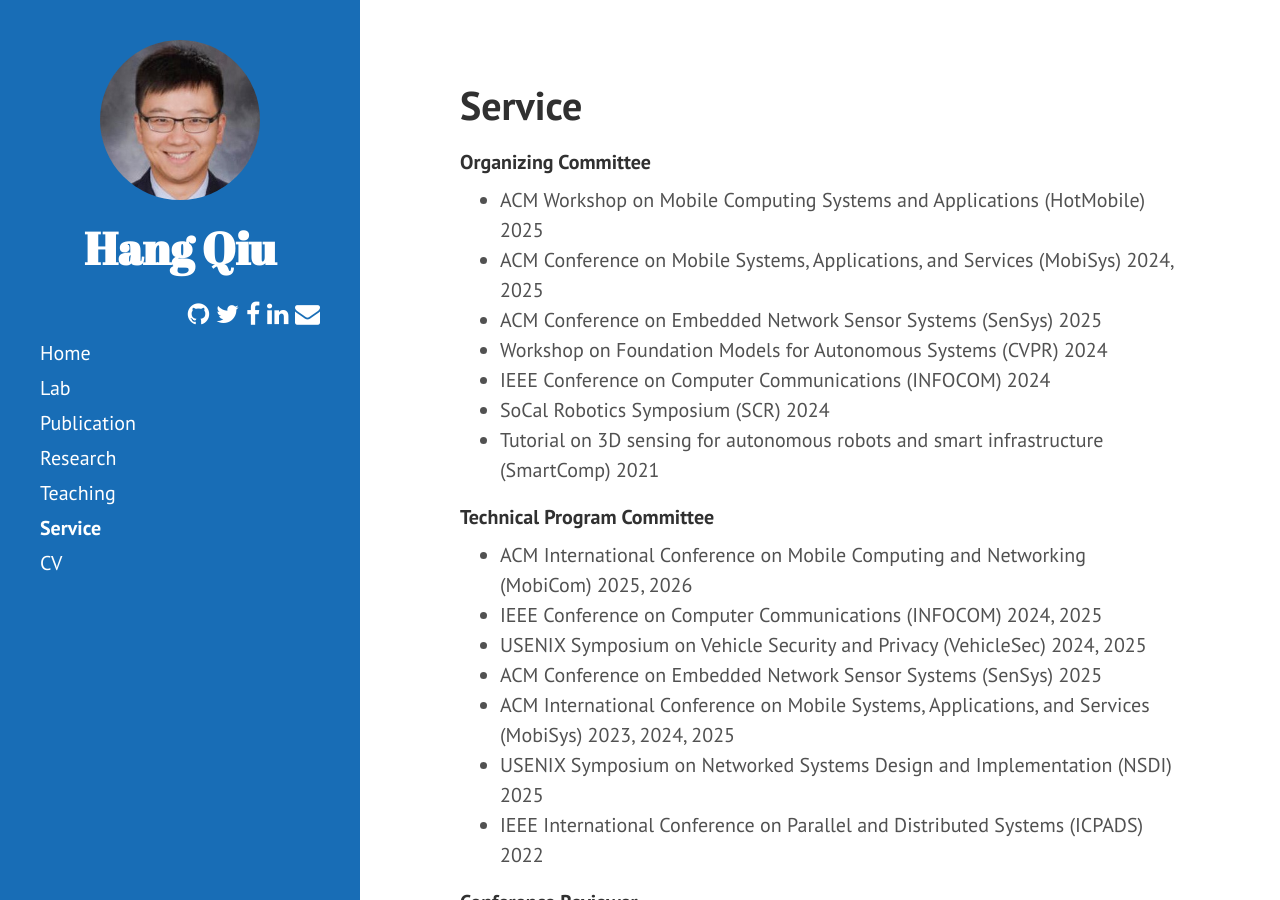
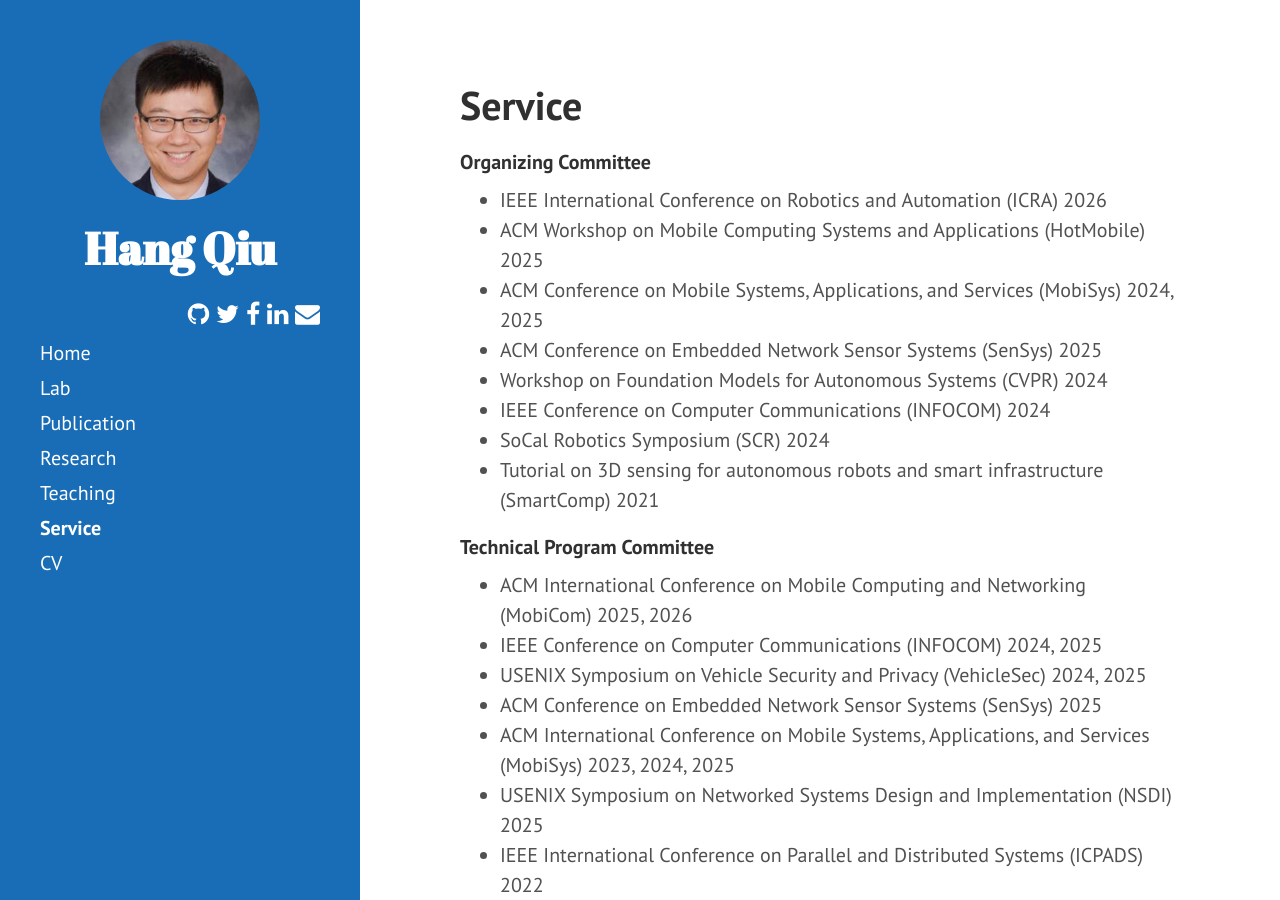
Before and after one commit to hangqiu/hangqiu.github.io, a Jekyll site: the page built from service.md, in a window 1280 px wide and 900 px high. Built offline with Jekyll 4.4.1, drawn with Linux system fonts in a browser that asks for light colours; a style sheet for code colours, icons or effects is not loaded.

Commit message:
Auto-update service.yml from bib (trigger: a459f1832696178efecfc82343d3a45eb28e08cd)

```diff
--- a/_data/service.yml
+++ b/_data/service.yml
@@ -1,3 +1,11 @@
+- ENTRYTYPE: oc
+  ID: icra26_ac
+  conf: ICRA
+  keywords: nonumber
+  note: Area Chair
+  series: ICRA
+  venue: IEEE International Conference on Robotics and Automation
+  year: '2026'
 - ENTRYTYPE: oc
   ID: sensys25_oc
   conf: SenSys
```
